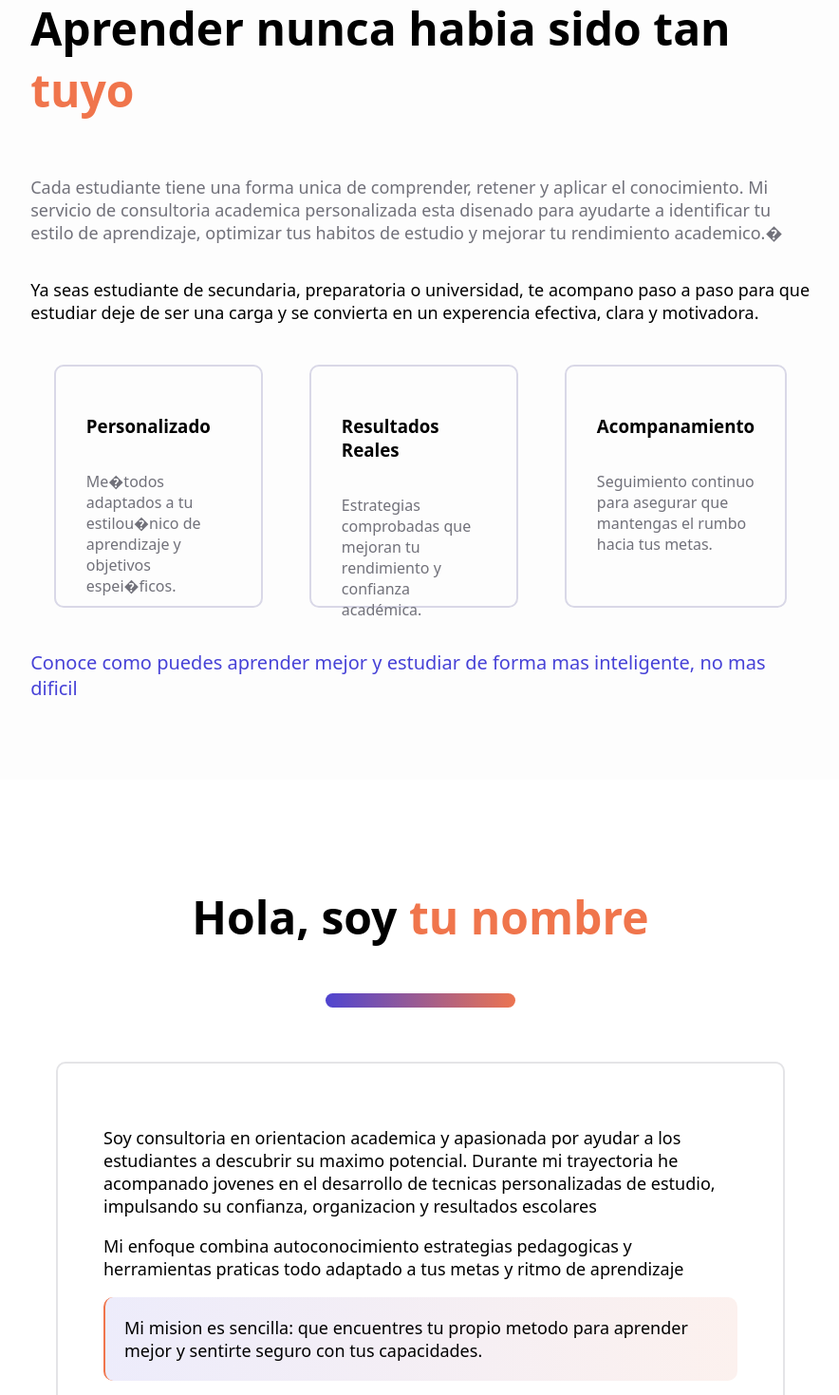
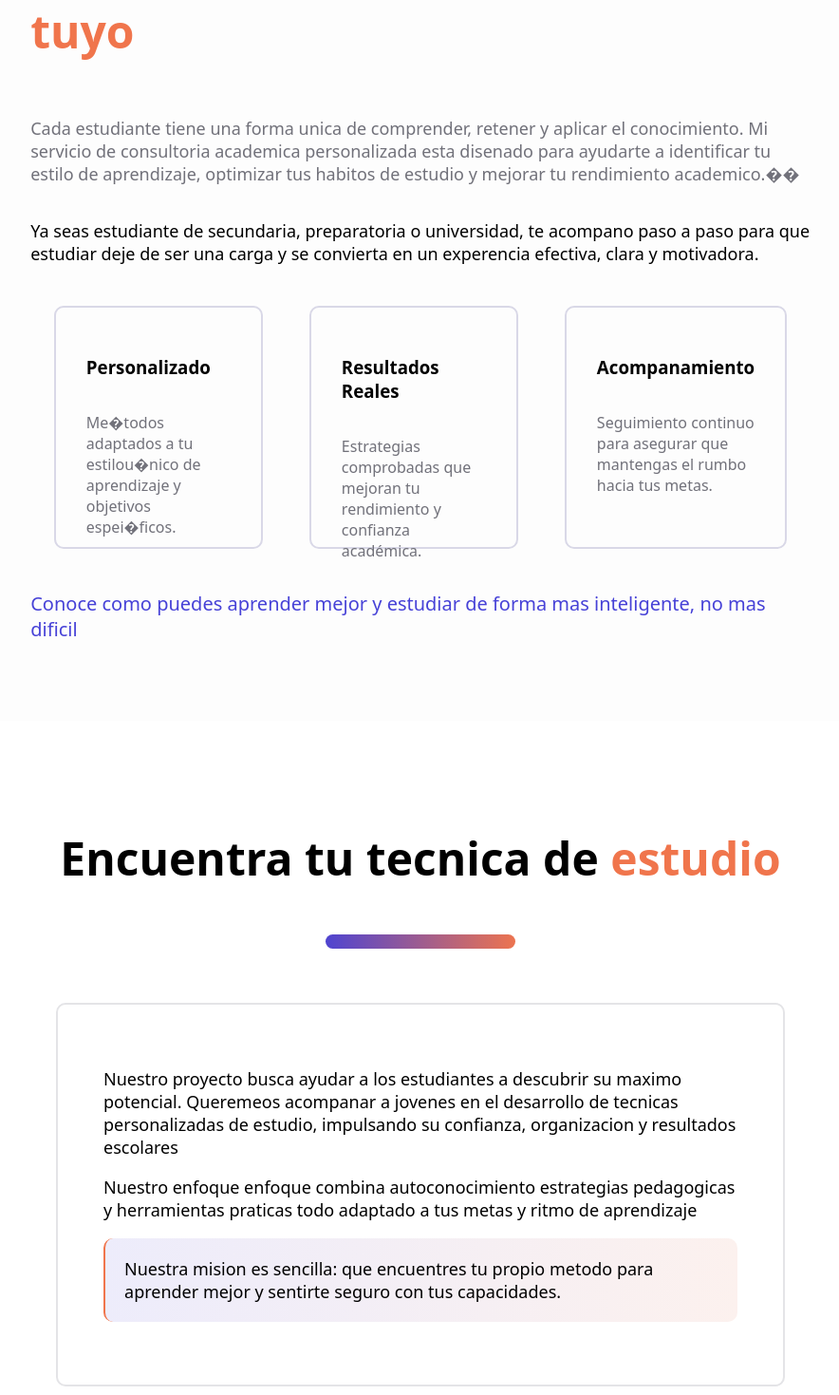
Before and after one commit to pabloduarte9679/prototipo-aplicacion, a React (Vite) app: page / in a window 1280 px wide. Shown: the part 1121-2590 px from the top of the page at 95% size, without its empty margins (197-1081 px from the left). Built offline with nearby package versions, Linux system fonts and the light colour scheme.

Commit message:
Update Homepage.jsx

```diff
--- a/src/Homepage.jsx
+++ b/src/Homepage.jsx
@@ -76,7 +76,6 @@ const MainHeader = () => {
 	<p style={{color:"#999999", fontSize: "1.25rem", width:"80%"}}>Transforma tu manera de aprender con una consultoria personalizada que te ayudara a encontrar con el metodo de estudio que mejor se adapte a ti</p>
 	<div>
           <button style={{backgroundColor: "#f0754c", border: "solid 1px transparent", padding: "20px 40px", borderRadius: "10px", margin: "10px", color: "#ffffff"}} onClick={() => navigate("/page")}>Haz el test ahora</button>
-          <button style={{backgroundColor: "#ffffff", border: "2px solid #4742d7", padding: "20px 40px", borderRadius:"10px", color: "#4742d7"}}>Agendar sesion</button>
 	</div>
       </div>
       <div style={{flex: "1"}}>
@@ -90,7 +89,7 @@ const MainContent = () => {
   return (
    <main style={mainStyle}>
      <h2 style={{fontSize: "3rem"}}>Aprender nunca habia sido tan <span style={{color: "#f0754c"}}>tuyo</span> </h2>
-     <p style={{color: "#71717a", fontSize: "1.125rem"}}>Cada estudiante tiene una forma unica de comprender, retener y aplicar el conocimiento. Mi servicio de consultoria academica personalizada esta disenado para ayudarte a identificar tu estilo de aprendizaje, optimizar tus habitos de estudio y mejorar tu rendimiento academico.�</p>
+     <p style={{color: "#71717a", fontSize: "1.125rem"}}>Cada estudiante tiene una forma unica de comprender, retener y aplicar el conocimiento. Mi servicio de consultoria academica personalizada esta disenado para ayudarte a identificar tu estilo de aprendizaje, optimizar tus habitos de estudio y mejorar tu rendimiento academico.��</p>
 
      <p style={{fontSize: "1.125rem"}}>Ya seas estudiante de secundaria, preparatoria o universidad, te acompano paso a paso para que estudiar deje de ser una carga y se convierta en un experencia efectiva, clara y motivadora.</p>
      <div style={{display: "flex", flexDirection: "row", justifyContent: "space-between", width: "100%"}}>
@@ -127,15 +126,15 @@ const AsideContent = () => {
   return (
     <aside style={asideStyle}>
       <div style={{display: "flex", flexDirection: "column", justifyContent: "center", alignItems: "center"}}>
-      <h3 style={{fontSize:"3rem",}}>Hola, soy <span style={{color: "#f0754c"}}>tu nombre</span> </h3>
+      <h3 style={{fontSize:"3rem",}}>Encuentra tu tecnica de  <span style={{color: "#f0754c"}}>estudio</span> </h3>
       <div style={afterStyle}></div>
       </div>
       <div style={{maxWidth: "768px", border: "solid 2px #e4e4e7", borderRadius: "10px", padding: "3rem", margin: "5%"}}>
-        <p style={{fontSize: "1.125rem"}}>Soy consultoria en orientacion academica y apasionada por ayudar a los estudiantes a descubrir su maximo potencial. Durante mi trayectoria he acompanado jovenes en el desarrollo de tecnicas personalizadas de estudio, impulsando su confianza, organizacion
+        <p style={{fontSize: "1.125rem"}}>Nuestro proyecto busca ayudar a los estudiantes a descubrir su maximo potencial. Queremeos acompanar a jovenes en el desarrollo de tecnicas personalizadas de estudio, impulsando su confianza, organizacion
 	y resultados escolares</p>
-        <p style={{fontSize: "1.125rem"}}>Mi enfoque combina autoconocimiento estrategias pedagogicas y herramientas praticas todo adaptado a tus metas y ritmo de aprendizaje</p>
+        <p style={{fontSize: "1.125rem"}}>Nuestro enfoque enfoque combina autoconocimiento estrategias pedagogicas y herramientas praticas todo adaptado a tus metas y ritmo de aprendizaje</p>
 
-	<p style={asideParagraph}>Mi mision es sencilla: que encuentres tu propio metodo para aprender mejor y sentirte seguro con tus capacidades.</p>
+	<p style={asideParagraph}>Nuestra mision es sencilla: que encuentres tu propio metodo para aprender mejor y sentirte seguro con tus capacidades.</p>
       </div>
     </aside>
   );
@@ -165,7 +164,9 @@ const ListSection = () => {
             <h4 style={{fontSize: "1.25rem"}}>Diagnostico inicial</h4>
 	    <p style={{color: "#71717a"}}>Mediante una breve evaluacion conoceremos tu forma natural de asimiliar la informacion</p>
 	  </div>
-	  <span style={{border: "2px solid #000000", borderRadius: "48%", padding: "2%"}}>L</span>
+	  <span className="material-symbols-outlined">
+	  check
+	  </span>
 	</div>
 
         <div style={{display: "flex", flexDirection: "row", alignItems: "center", padding: "2%", border: "2px solid #dcdbeb", borderRadius: "10px", margin: "3%"}}>
@@ -174,7 +175,9 @@ const ListSection = () => {
             <h4 style={{fontSize: "1.25rem"}}>Cuestionario sobre aprendizaje</h4>
 	    <p style={{color: "#71717a"}}>Comenzamos con una seccion donde identificamos tus habitos, retos y metas academicas</p>
 	  </div>
-	  <span style={{border: "2px solid #000000", borderRadius: "48%", padding: "2%"}}>L</span>
+	  <span className="material-symbols-outlined">
+	  check
+	  </span>
 	</div>
 
 
@@ -184,7 +187,9 @@ const ListSection = () => {
             <h4 style={{fontSize: "1.25rem"}}>Plan personalizado</h4>
 	    <p style={{color: "#71717a"}}>Elaboro contigo una guia practica de esutdio con tecnicas, horarios recursos ajustados para ti</p>
 	  </div>
-	  <span style={{border: "2px solid #000000", borderRadius: "48%", padding: "2%"}}>L</span>
+	  <span className="material-symbols-outlined">
+	  check
+	  </span>
 	</div>
 
         <div style={{display: "flex", flexDirection: "row", alignItems: "center", padding: "2%", border: "2px solid #dcdbeb", borderRadius: "10px", margin: "3%"}}>
@@ -193,7 +198,9 @@ const ListSection = () => {
             <h4 style={{fontSize: "1.25rem"}}>Seguimiento y mejora</h4>
 	    <p style={{color: "#71717a"}}>Acompanamiento para revisar tus avances y ajustar estrategias si es necesario.</p>
 	  </div>
-	  <span style={{border: "2px solid #000000", borderRadius: "48%", padding: "2%"}}>L</span>
+	  <span className="material-symbols-outlined">
+	  check
+	  </span>
 	</div>
 
       </div>
@@ -216,12 +223,13 @@ const inviteStyle = {
 }
 
 const InviteSection = () => {
+  let navigate = useNavigate();
   return (
     <div style={{display: "flex", justifyContent: "center"}}>
     <section style={inviteStyle}>
       <h3 style={{fontSize: "60px"}}>Quieres descubrir cual es tu <span style={{color: "#f0754c"}}>estilo de aprendizaje</span> ? </h3>
       <p style={{color: "#71717a"}}>Responde estre breve cuestionario y obten un resultado inmediato que te mostrara el metodo de estudio mas compatible contigo. Con base en tus respuestas sabras si aprendes de mejor de forma visual junto con recomendaciones practicas para aplicarlo desde hoy</p>
-      <button style={{color: "#ffffff", backgroundColor: "#f0754c", borderRadius: "10px", padding: "3%", border: "solid", fontSize: "20px", marginTop: "2%"}}>Haz el test y descubre tu metodo</button>
+      <button style={{color: "#ffffff", backgroundColor: "#f0754c", borderRadius: "10px", padding: "3%", border: "solid", fontSize: "20px", marginTop: "2%"}} onClick={() => navigate("/page")}>Haz el test y descubre tu metodo</button>
     </section>
     </div>
   );
```
